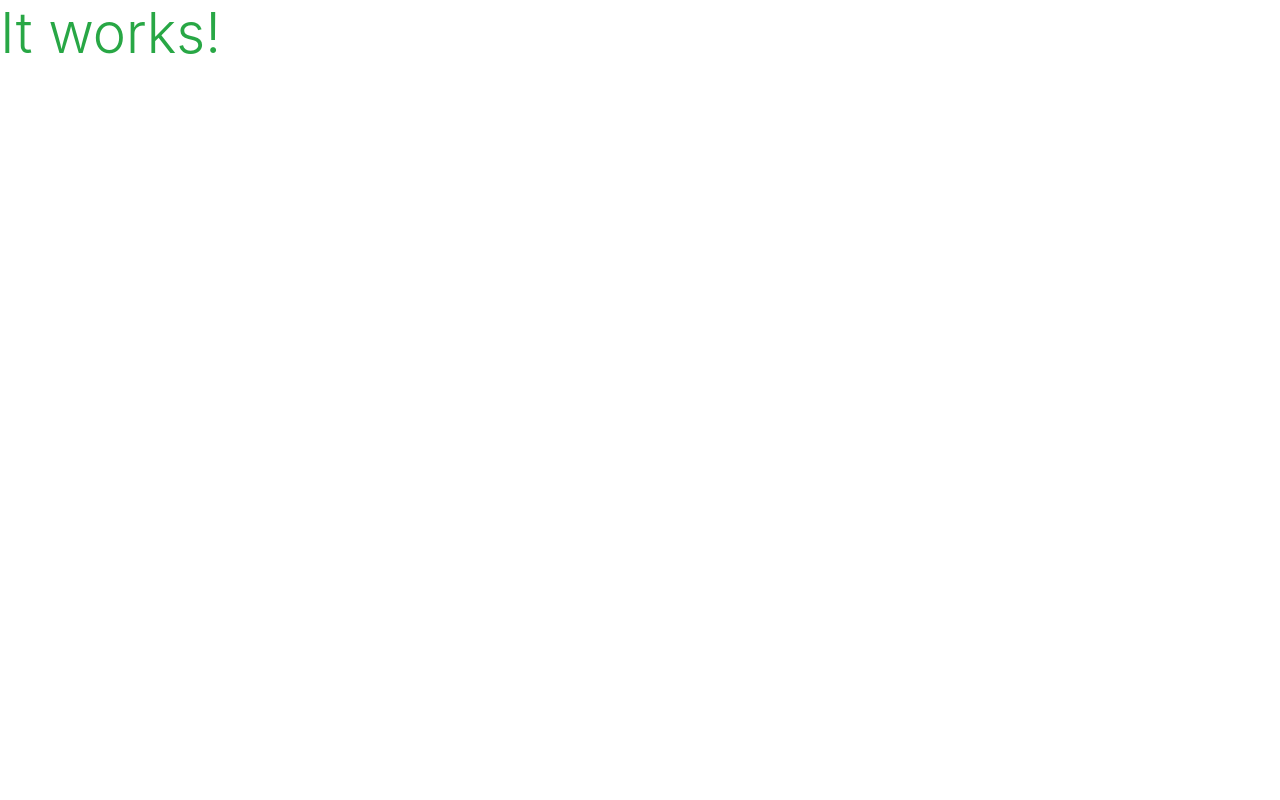
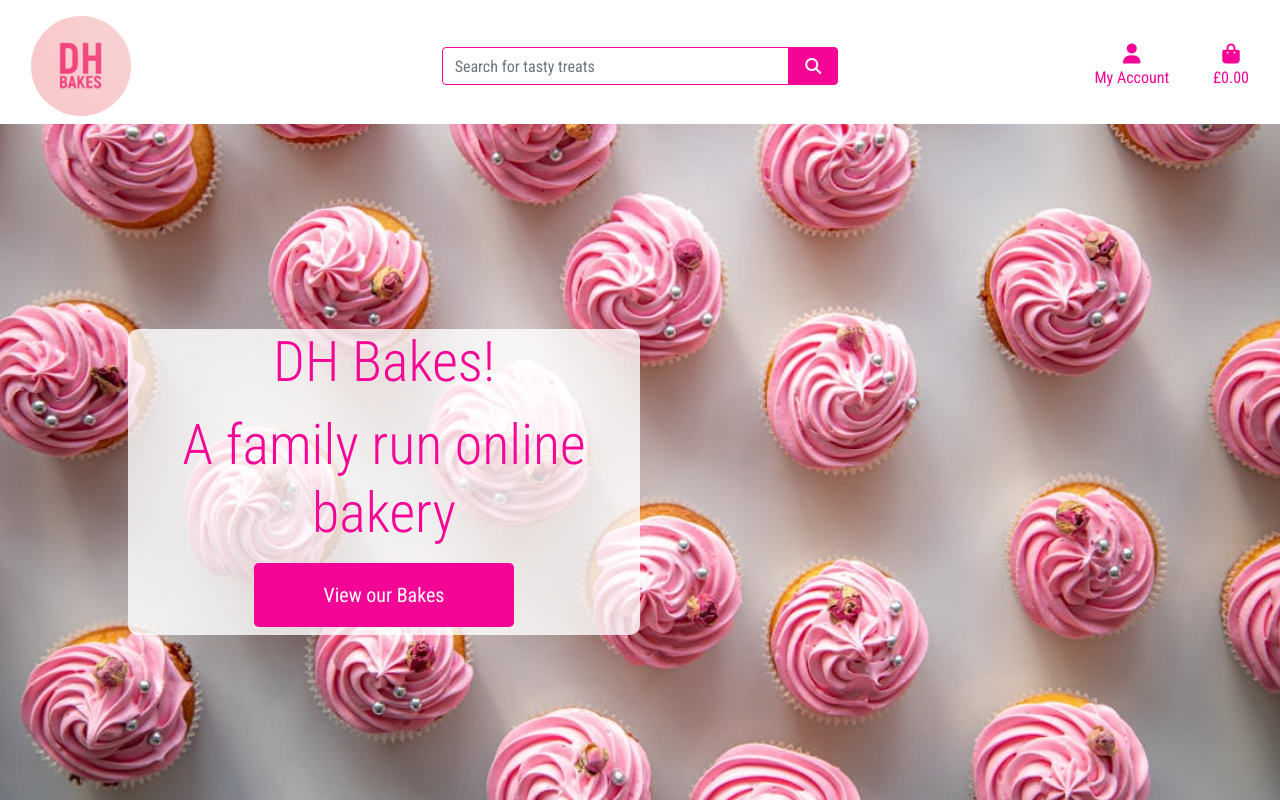
Before and after one commit to philtipping31/DH-Bakes, a Django app: page / in a window 1280 px wide. Before the commit the page is almost empty. Run offline with Django 3.2, Linux system fonts and the light colour scheme; some libraries are stand-ins or nearby versions.

Commit message:
Styled home page

```diff
--- a/dh_bakes/settings.py
+++ b/dh_bakes/settings.py
@@ -147,6 +147,10 @@ USE_TZ = True
 # https://docs.djangoproject.com/en/3.2/howto/static-files/
 
 STATIC_URL = '/static/'
+STATICFILES_DIRS = (os.path.join(BASE_DIR, 'static'),)
+
+MEDIA_URL = '/media/'
+MEDIA_ROOT = os.path.join(BASE_DIR, 'media')
 
 # Default primary key field type
 # https://docs.djangoproject.com/en/3.2/ref/settings/#default-auto-field
--- a/dh_bakes/urls.py
+++ b/dh_bakes/urls.py
@@ -15,9 +15,11 @@ Including another URLconf
 """
 from django.contrib import admin
 from django.urls import path, include
+from django.conf import settings
+from django.conf.urls.static import static
 
 urlpatterns = [
     path('admin/', admin.site.urls),
     path('accounts/', include('allauth.urls')),
     path('', include('home.urls')),
-]
+] + static(settings.MEDIA_URL, document_root=settings.MEDIA_ROOT)
--- a/home/templates/home/index.html
+++ b/home/templates/home/index.html
@@ -1,6 +1,28 @@
 {% extends "base.html" %}
 {% load static %}
 
+{% block page_header %}
+    <div class="container header-container">
+        <div class="row">
+            <div class="col"></div>
+        </div>
+    </div>
+{% endblock %}
+
 {% block content %}
-    <h1 class="display-4 text-success">It works!</h1>
+    <div class="container h-100">
+        <div class="row h-100">
+            <div class="text-center col-8 col-md-6 my-auto text-bg">
+                <h1 class="display-4 text-pink logo-font">
+                    <p>DH Bakes!</p>
+                    <p>A family run online bakery</p>
+                </h1>
+                <div class="my-6">
+                    <h4>
+                        <a href="" class="shop-now-button btn btn-lg py-3">View our Bakes</a>
+                    </h4>
+                </div>
+            </div>
+        </div>
+    </div>
 {% endblock %}
--- /dev/null
+++ b/static/css/base.css
@@ -0,0 +1,89 @@
+html {
+    height: 100%;
+}
+
+body {
+    background: url('/media/bg-image.jpeg') no-repeat center center fixed;
+    background-size: cover;
+    height: calc(100vh - 164px);
+    color: #ffffff;
+    font-family: "Roboto Condensed", sans-serif;
+}
+
+/* from Bulma */
+.icon {
+    align-items: center;
+    display: inline-flex;
+    justify-content: center;
+    height: 1.5rem;
+    width: 1.5rem;
+}
+
+
+.main-logo-link {
+    width: fit-content;
+}
+
+.logo-img {
+    width: 100px;
+    height: 100px;
+    border-radius: 50%;
+}
+
+.text-bg {
+    border-radius: 10px;
+    background-color: rgb(255, 255, 255, 0.8);
+}
+
+.shop-now-button {
+    background: rgb(244, 5, 149);
+    color: rgb(255, 255, 255);
+    min-width: 260px;
+}
+
+.btn-pink {
+    background: rgb(244, 5, 149);
+    color: white;
+}
+
+.shop-now-button:hover,
+.shop-now-button:active,
+.shop-now-button:focus,
+.btn-pink:hover,
+.btn-pink:active,
+.btn-pink:focus {
+    background: rgb(203, 4, 124);
+    color: white;
+}
+
+.text-pink {
+    color: rgb(244, 5, 149) !important;
+}
+
+.border-pink {
+    border: 1px solid rgb(244, 5, 149) !important;
+}
+
+/* -------------------------------- Media Queries */
+
+/* Slightly larger container on xl screens */
+@media (min-width: 1200px) {
+  .container {
+    max-width: 80%;
+  }
+}
+
+/* fixed top navbar only on medium and up */
+@media (min-width: 992px) {
+    .fixed-top-desktop-only {
+        position: fixed;
+        top: 0;
+        right: 0;
+        left: 0;
+        z-index: 1030;
+    }
+
+    .header-container {
+        padding-top: 164px;
+    }
+}
--- a/templates/base.html
+++ b/templates/base.html
@@ -18,15 +18,19 @@
     {% endblock %}
 
     {% block corecss %}
-    <!-- Bootstrap CSS -->
         <link rel="stylesheet" href="https://stackpath.bootstrapcdn.com/bootstrap/4.4.1/css/bootstrap.min.css" integrity="sha384-Vkoo8x4CGsO3+Hhxv8T/Q5PaXtkKtu6ug5TOeNV6gBiFeWPGFN9MuhOf23Q9Ifjh" crossorigin="anonymous">
+        <link rel="preconnect" href="https://fonts.googleapis.com">
+        <link rel="preconnect" href="https://fonts.gstatic.com" crossorigin>
+        <link href="https://fonts.googleapis.com/css2?family=Roboto+Condensed:ital,wght@0,100..900;1,100..900&display=swap" rel="stylesheet">
+        <link rel="stylesheet" href="{% static 'css/base.css' %}">
     {% endblock %}
 
     {% block extra_css %}
     {% endblock %}
 
     {% block corejs %}
-    <!-- JQuery & Bootstrap JS -->
+    <!-- FontAwesome JQuery & Bootstrap JS -->
+        <script src="https://kit.fontawesome.com/a66e85d117.js" crossorigin="anonymous"></script>
         <script src="https://code.jquery.com/jquery-3.4.1.slim.min.js" integrity="sha384-J6qa4849blE2+poT4WnyKhv5vZF5SrPo0iEjwBvKU7imGFAV0wwj1yYfoRSJoZ+n" crossorigin="anonymous"></script>
         <script src="https://cdn.jsdelivr.net/npm/jquery@3.5.1/dist/jquery.min.js" integrity="sha256-9/aliU8dGd2tb6OSsuzixeV4y/faTqgFtohetphbbj0=" crossorigin="anonymous"></script>
         <script src="https://stackpath.bootstrapcdn.com/bootstrap/4.4.1/js/bootstrap.min.js" integrity="sha384-wfSDF2E50Y2D1uUdj0O3uMBJnjuUD4Ih7YwaYd1iqfktj0Uod8GCExl3Og8ifwB6" crossorigin="anonymous"></script>
@@ -38,7 +42,67 @@
     <title>DH Bakes {% block extra_title %}{% endblock %}</title>
   </head>
   <body>
-    <header class="container-fluid fixed-top"></header>
+    <header class="container-fluid fixed-top">
+        <div id="topnav" class="row bg-white pt-lg-2 d-none d-lg-flex">
+            <div class="col-12 col-lg-4 my-auto py-1 py-lg-0 text-center text-lg-left">
+                <a href="{% url 'home' %}" class="nav-link main-logo-link">
+                    <img class="logo-img" src="{% static 'images/logo.jpg' %}" alt="DH Bakes logo">
+                </a>
+            </div>
+            <div class="col-12 col-lg-4 my-auto py-1 py-lg-0">
+                <form method="GET" action="">
+                    <div class="input-group w-100">
+                        <input class="form-control border border-pink rounded-1" type="text" name="q" placeholder="Search for tasty treats">
+                        <div class="input-group-append">
+                            <button class="form-control btn btn-pink border border-pink rounded-1" type="submit">
+                                <span class="icon">
+                                    <i class="fas fa-search"></i>
+                                </span>
+                            </button>
+                        </div>
+                    </div>
+                </form>
+            </div>
+            <div class="col-12 col-lg-4 my-auto py-1 py-lg-0">
+                <ul class="list-inline list-unstyled text-center text-lg-right my-0">
+                    <li class="list-inline-item dropdown">
+                        <a class="text-pink nav-link" href="#" id="user-options" data-toggle="dropdown" aria-haspopup="true" aria-expanded="false">
+                            <div class="text-center">
+                                <div><i class="fas fa-user fa-lg"></i></div>
+                                <p class="my-0">My Account</p>
+                            </div>
+                        </a>
+                        <div class="dropdown-menu border-0" aria-labelledby="user-options">
+                            {% if request.user.is_authenticated %}
+                                {% if request.user.is_superuser %}
+                                    <a href="" class="dropdown-item">Product Management</a>
+                                {% endif %}
+                                <a href="" class="dropdown-item">My Profile</a>
+                                <a href="{% url 'account_logout' %}" class="dropdown-item">Logout</a>
+                            {% else %}
+                                <a href="{% url 'account_signup' %}" class="dropdown-item">Register</a>
+                                <a href="{% url 'account_login' %}" class="dropdown-item">Login</a>
+                            {% endif %}
+                        </div>
+                    </li>
+                    <li class="list-inline-item">
+                        <a class="{% if grand_total %}text-info font-weight-bold{% else %}text-pink{% endif %} nav-link" href="">
+                            <div class="text-center">
+                                <div><i class="fas fa-shopping-bag fa-lg"></i></div>
+                                <p class="my-0">
+                                    {% if grand_total %}
+                                        £{{ grand_total|floatformat:2 }}
+                                    {% else %}
+                                        £0.00
+                                    {% endif %}
+                                </p>
+                            </div>
+                        </a>
+                    </li>
+                </ul>
+            </div>
+        </div>
+    </header>
 
     {% if messages %}
         <div class="message-container"></div>
```
Also changed, not shown: media/bg-image.jpeg (added), static/images/logo.jpg (added).
